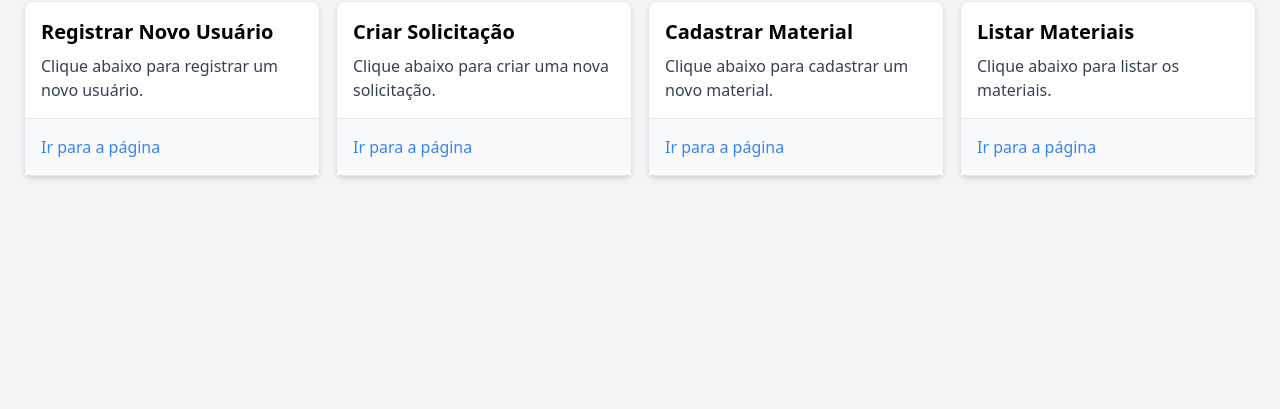
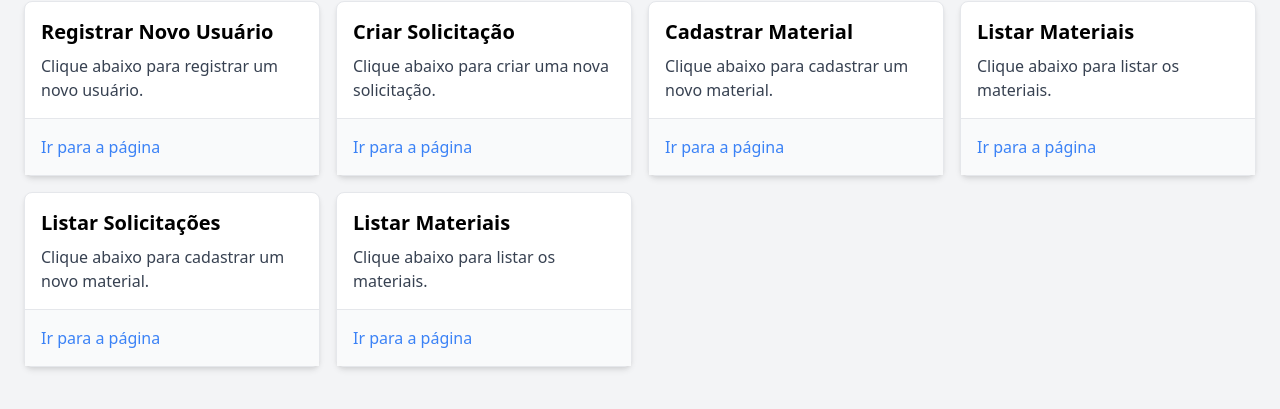
Before and after one commit to SamuelBatis/automat, a plain HTML site: page menu.html in a window 1280 px wide. Shown: the part 115-524 px from the top of the page. Drawn offline with nearby package versions, Linux system fonts and the light colour scheme.

```diff
--- a/menu.html
+++ b/menu.html
@@ -68,6 +68,31 @@
             >
           </div>
         </div>
+        <!-- Card para listar Solicitacaos -->
+        <div class="bg-white border rounded-lg shadow-md">
+          <div class="p-4">
+            <h2 class="text-xl font-semibold mb-2">Listar Solicitações</h2>
+            <p class="text-gray-700">
+              Clique abaixo para cadastrar um novo material.
+            </p>
+          </div>
+          <div class="p-4 bg-gray-50 border-t border-gray-200">
+            <a href="cadastrar_material.html" class="text-blue-500"
+              >Ir para a página</a
+            >
+          </div>
+        </div>
+        <div class="bg-white border rounded-lg shadow-md">
+          <div class="p-4">
+            <h2 class="text-xl font-semibold mb-2">Listar Materiais</h2>
+            <p class="text-gray-700">Clique abaixo para listar os materiais.</p>
+          </div>
+          <div class="p-4 bg-gray-50 border-t border-gray-200">
+            <a href="listar_solicitacao.html" class="text-blue-500"
+              >Ir para a página</a
+            >
+          </div>
+        </div>
       </div>
     </div>
   </body>
```
Also changed, not shown: cadastrar_material.html (+1 -1 lines), listar_material.html (+8 -5 lines), solicitacao.html (+2 -2 lines).
